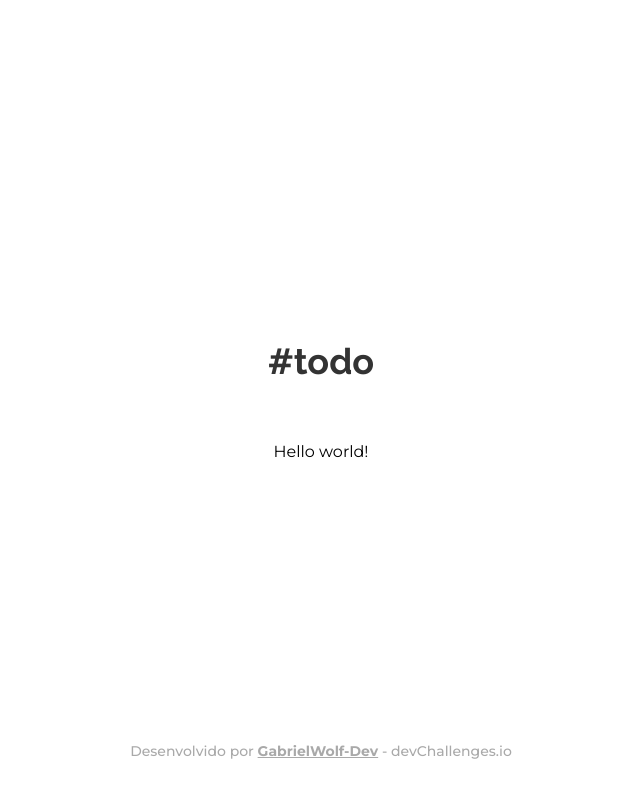
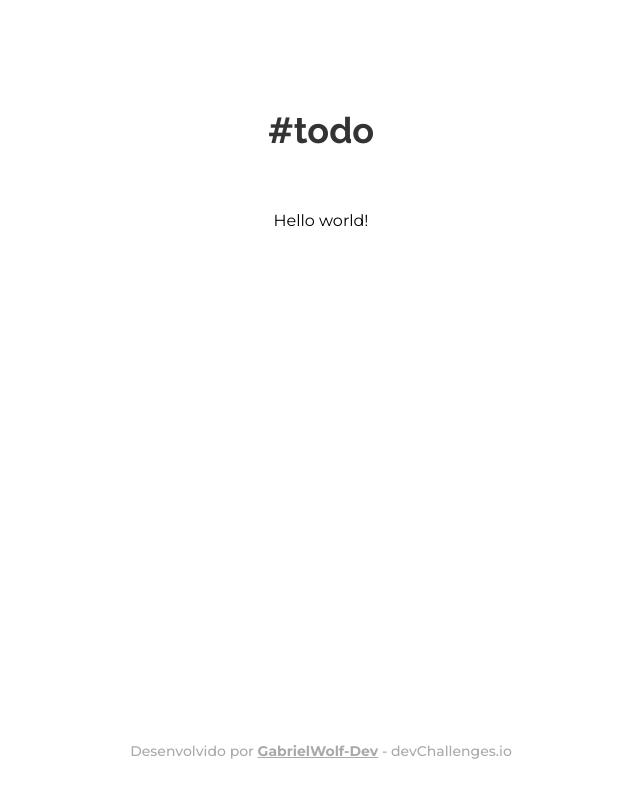
Before and after one commit to GabrielWolf-Dev/todo-list-vue, a Vue app: page / in a window 1280 px wide. Shown: the whole page, without its empty margins (319-959 px from the left). Built offline with nearby package versions, Linux system fonts and the light colour scheme.

Commit message:
fix: Overflow Y scroll contents in the TodosView component

```diff
--- a/src/App.vue
+++ b/src/App.vue
@@ -1,7 +1,7 @@
 <template>
-  <div class="container" id="app">
+  <div class="container">
     <HeaderApp />
-    <main>
+    <main class="app">
       <router-view />
     </main>
     <FooterApp />
@@ -64,4 +64,10 @@ textarea {
   gap: 60px;
   position: relative;
 }
+
+.app {
+  width: 100%;
+  max-width: 600px;
+  height: 60%;
+}
 </style>
--- a/src/main.js
+++ b/src/main.js
@@ -1,12 +1,12 @@
-import Vue from 'vue'
-import App from './App.vue'
-import router from './router'
-import store from './store'
+import Vue from "vue";
+import App from "./App.vue";
+import router from "./router";
+import store from "./store";
 
-Vue.config.productionTip = false
+Vue.config.productionTip = false;
 
 new Vue({
   router,
   store,
-  render: h => h(App)
-}).$mount('#app')
+  render: (h) => h(App),
+}).$mount("#app");
--- a/src/router/index.js
+++ b/src/router/index.js
@@ -1,14 +1,14 @@
 import Vue from "vue";
 import VueRouter from "vue-router";
-import HomeView from "../views/HomeView.vue";
+import TodosView from "../views/TodosView.vue";
 
 Vue.use(VueRouter);
 
 const routes = [
   {
     path: "/",
-    name: "home",
-    component: HomeView,
+    name: "todos",
+    component: TodosView,
   },
 ];
 
--- a/src/views/HomeView.vue
+++ /dev/null
@@ -1,9 +0,0 @@
-<template>
-  <div class="home">Hello world!</div>
-</template>
-
-<script>
-export default {
-  name: "HomeView",
-};
-</script>
--- /dev/null
+++ b/src/views/TodosView.vue
@@ -0,0 +1,17 @@
+<template>
+  <div class="todos">Hello world!</div>
+</template>
+
+<script>
+export default {
+  name: "TodosView",
+};
+</script>
+
+<style scoped>
+.todos {
+  width: 100%;
+  height: 100%;
+  overflow-y: auto;
+}
+</style>
```
